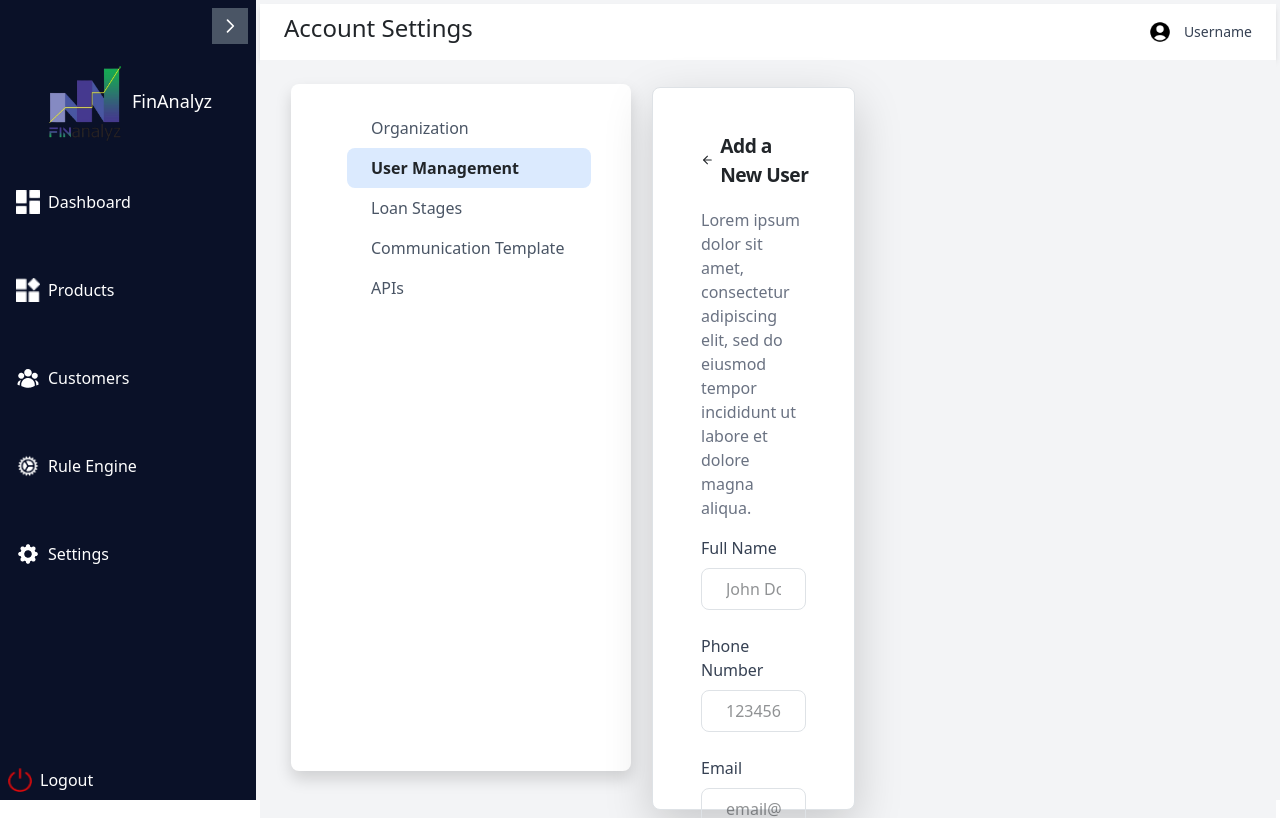
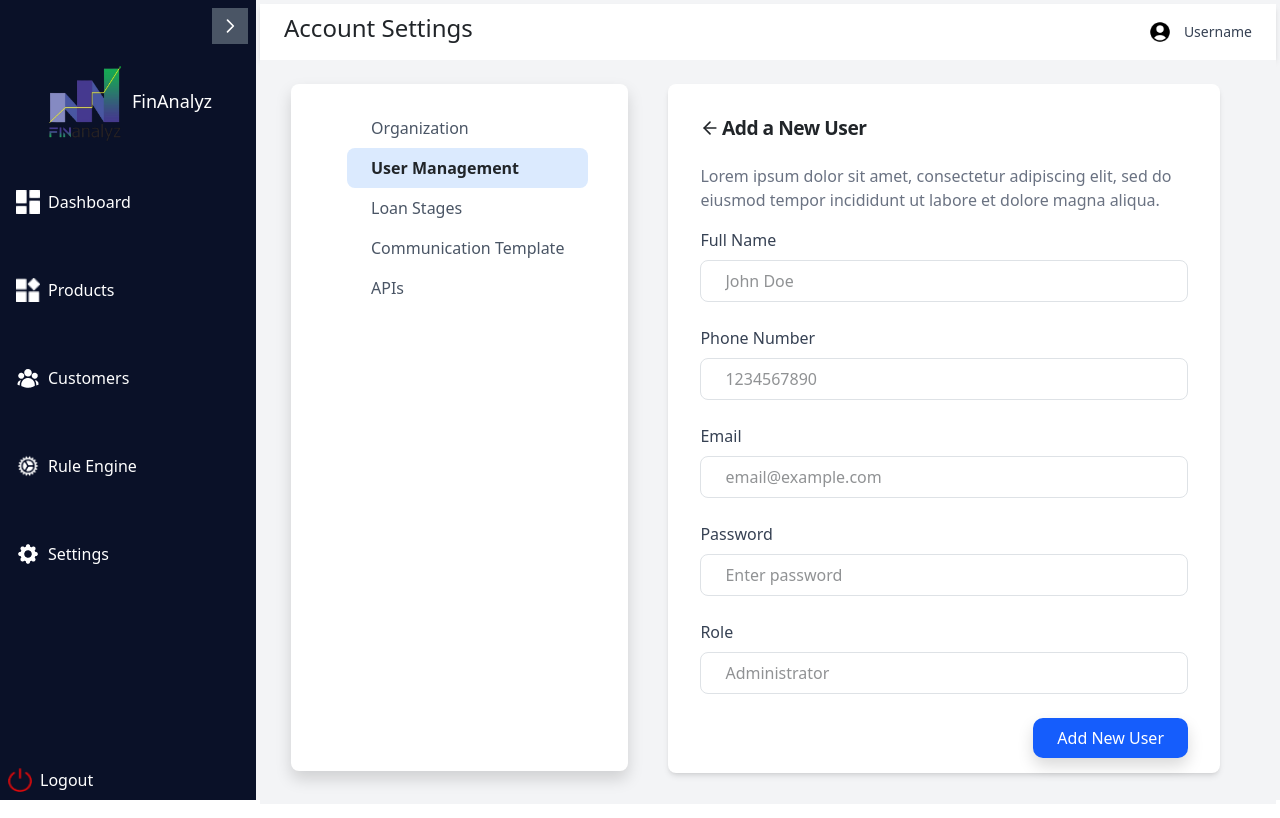
Before and after one commit to DESHMUKH-NIKITA/authentication-practice, a Next.js app: page /add-new-user in a window 1280 px wide. Shown: the top 818 px of the page. Built offline with nearby package versions, Linux system fonts and the light colour scheme.

Commit message:
add new user

```diff
--- a/src/app/add-new-role/page.js
+++ b/src/app/add-new-role/page.js
@@ -58,7 +58,7 @@ export default function AddNewRole() {
             <LeftMenu />
 
             {/* Form Section */}
-            <div className="bg-white rounded-lg shadow-md p-8 max-w-2xl w-full mx-8">
+            <div className="bg-white rounded-lg shadow-md p-8 max-w-xl w-full mx-8">
               <div className="flex items-center mb-6">
                 <button onClick={handleBack} className="flex items-center text-gray-600 hover:text-gray-800">
                   <ArrowLeft size={20} />
--- a/src/app/add-new-user/page.js
+++ b/src/app/add-new-user/page.js
@@ -57,7 +57,7 @@ export default function AddNewUser() {
 
               {/* Form Section */}
               <section
-                className="flex-1 bg-white shadow-lg rounded-lg p-5 border border-gray-200 h-[690px] add-new-user"
+                className="bg-white rounded-lg shadow-md p-8 max-w-xl w-full mx-8 h-[689px]"
                 //style={{ margin: '205px', height:'723px', position: 'relative', bottom: '202px', right: '192px' }}
               >
                 {/* Back button */}
```
